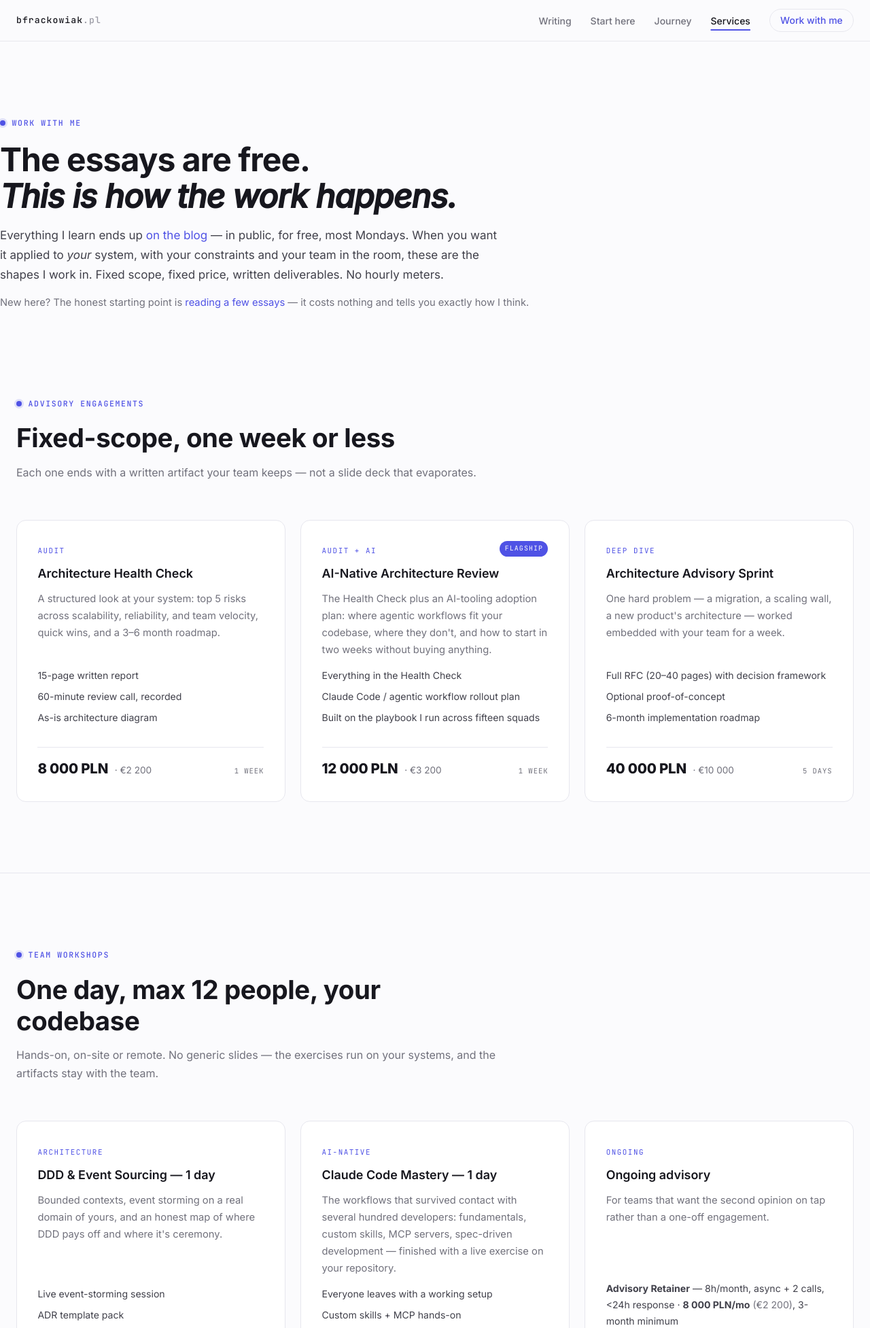
After one commit to batas2/myblog, a PHP site: page /services/ in a window 1280 px wide. The commit adds this page. Shown: the top 1954 px of the page at 68% size. Run offline with PHP 8.4, Linux system fonts and the light colour scheme; some libraries are stand-ins or nearby versions.

Commit message:
Add /services/ page: pricing, engagement catalog, discovery-call CTA
Deliberately deep in the site, not on the homepage: nav/footer/author-box
link to it, homepage keeps blog-first layout with only a ghost
"Engagements & pricing" link. Calendly is a plain outbound link (CSP
stays 'self'), configurable via new calendly_url key; empty key falls
back to the contact form. Sitemap entry, JSON-LD OfferCatalog with
prices, llms.txt services section rewritten with the full price card.
Integration tests cover the page, pricing, and nav links (175 green).

Co-Authored-By: Claude Fable 5 <noreply@anthropic.com>

```diff
--- a/config.example.php
+++ b/config.example.php
@@ -19,6 +19,10 @@ return [
     // https://buttondown.com/api/emails/embed-subscribe/<username>)
     // leave '' to hide the subscribe boxes
     'newsletter_action' => '',
+
+    // Calendly event link for the free discovery call on /services/
+    // (e.g. 'https://calendly.com/you/discovery-30'); '' = contact-form CTA instead
+    'calendly_url' => '',
 
     // HMAC key for the comment captcha tokens; rotate freely
     'comments_secret' => 'CHANGE-ME-openssl-rand-hex-24',
--- a/lib/components.php
+++ b/lib/components.php
@@ -91,7 +91,7 @@ function author_box(): string
     <p>Solution architect. I write weekly about software architecture, the humans around it, and the corporate machine they form together.</p>
     <div class="links">
       <a href="/blog/start/">Start here</a>
-      <a href="/#contact">Work with me</a>
+      <a href="/services/">Work with me</a>
       <a href="https://www.linkedin.com/in/bartoszfrackowiak/">LinkedIn</a>
       <a href="/feed.xml">RSS</a>
     </div>
--- a/lib/feeds.php
+++ b/lib/feeds.php
@@ -47,7 +47,8 @@ function render_sitemap(array $posts): string
     $latest = date('Y-m-d', $posts[0]['publish_ts']);
     $urls = "  <url><loc>{$site}/</loc><lastmod>{$latest}</lastmod><priority>1.0</priority></url>\n"
           . "  <url><loc>{$site}/blog/</loc><lastmod>{$latest}</lastmod><priority>0.9</priority></url>\n"
-          . "  <url><loc>{$site}/blog/start/</loc><lastmod>{$latest}</lastmod><priority>0.8</priority></url>\n";
+          . "  <url><loc>{$site}/blog/start/</loc><lastmod>{$latest}</lastmod><priority>0.8</priority></url>\n"
+          . "  <url><loc>{$site}/services/</loc><lastmod>{$latest}</lastmod><priority>0.6</priority></url>\n";
     foreach ($posts as $p) {
         $urls .= '  <url><loc>' . post_url($p['slug']) . '</loc><lastmod>' . date('Y-m-d', $p['publish_ts']) . "</lastmod><priority>0.7</priority></url>\n";
     }
--- a/lib/page.php
+++ b/lib/page.php
@@ -42,11 +42,12 @@ function page_head(string $title, string $desc, string $canonical, string $extra
 HTML;
 }
 
-/** Site navigation. $active: 'blog' | 'start' | 'home' | '' — marks the current place. */
+/** Site navigation. $active: 'blog' | 'start' | 'services' | 'home' | '' — marks the current place. */
 function site_nav(string $active = ''): string
 {
-    $blog  = $active === 'blog' ? ' aria-current="page"' : '';
-    $start = $active === 'start' ? ' aria-current="page"' : '';
+    $blog     = $active === 'blog' ? ' aria-current="page"' : '';
+    $start    = $active === 'start' ? ' aria-current="page"' : '';
+    $services = $active === 'services' ? ' aria-current="page"' : '';
     return <<<HTML
 <header class="nav">
   <div class="nav-inner">
@@ -55,8 +56,8 @@ function site_nav(string $active = ''): string
       <li><a href="/blog/"{$blog}>Writing</a></li>
       <li><a href="/blog/start/"{$start}>Start here</a></li>
       <li class="optional"><a href="/#journey">Journey</a></li>
-      <li class="optional"><a href="/#services">Services</a></li>
-      <li><a class="nav-cta" href="/#contact">Work with me</a></li>
+      <li class="optional"><a href="/services/"{$services}>Services</a></li>
+      <li><a class="nav-cta" href="/services/">Work with me</a></li>
     </ul>
   </div>
 </header>
@@ -74,6 +75,7 @@ function site_footer(): string
     <span>© {$y} Bartosz Frąckowiak</span>
     <nav>
       <a href="/blog/">Writing</a>
+      <a href="/services/">Services</a>
       <a href="/feed.xml">RSS</a>
       <a href="https://www.linkedin.com/in/bartoszfrackowiak/" rel="me">LinkedIn</a>
       <a href="https://medium.com/@bfrackowiak" rel="me">Medium</a>
--- /dev/null
+++ b/services/index.php
@@ -0,0 +1,234 @@
+<?php
+declare(strict_types=1);
+
+require_once __DIR__ . '/../lib/config.php';
+require_once __DIR__ . '/../lib/helpers.php';
+require_once __DIR__ . '/../lib/components.php';
+require_once __DIR__ . '/../lib/page.php';
+
+$calendly = (string) cfg('calendly_url', '');
+
+$ld = json_encode([
+    '@context' => 'https://schema.org',
+    '@graph' => [
+        [
+            '@type' => 'WebPage',
+            '@id' => 'https://bfrackowiak.pl/services/#page',
+            'url' => 'https://bfrackowiak.pl/services/',
+            'name' => 'Work with me · Bartosz Frąckowiak',
+            'isPartOf' => ['@id' => 'https://bfrackowiak.pl/#website'],
+            'breadcrumb' => [
+                '@type' => 'BreadcrumbList',
+                'itemListElement' => [
+                    ['@type' => 'ListItem', 'position' => 1, 'name' => 'Home', 'item' => 'https://bfrackowiak.pl/'],
+                    ['@type' => 'ListItem', 'position' => 2, 'name' => 'Work with me', 'item' => 'https://bfrackowiak.pl/services/'],
+                ],
+            ],
+        ],
+        [
+            '@type' => 'ProfessionalService',
+            '@id' => 'https://bfrackowiak.pl/services/#service',
+            'name' => 'Bartosz Frąckowiak — Architecture Consulting, Workshops & AI-Native Training',
+            'url' => 'https://bfrackowiak.pl/services/',
+            'areaServed' => 'Worldwide',
+            'provider' => ['@id' => 'https://bfrackowiak.pl/#person'],
+            'hasOfferCatalog' => [
+                '@type' => 'OfferCatalog',
+                'name' => 'Engagements',
+                'itemListElement' => [
+                    ['@type' => 'Offer', 'price' => '8000',  'priceCurrency' => 'PLN', 'itemOffered' => ['@type' => 'Service', 'name' => 'Architecture Health Check']],
+                    ['@type' => 'Offer', 'price' => '12000', 'priceCurrency' => 'PLN', 'itemOffered' => ['@type' => 'Service', 'name' => 'AI-Native Architecture Review']],
+                    ['@type' => 'Offer', 'price' => '40000', 'priceCurrency' => 'PLN', 'itemOffered' => ['@type' => 'Service', 'name' => 'Architecture Advisory Sprint']],
+                    ['@type' => 'Offer', 'price' => '15000', 'priceCurrency' => 'PLN', 'itemOffered' => ['@type' => 'Service', 'name' => 'DDD & Event Sourcing Workshop (1 day)']],
+                    ['@type' => 'Offer', 'price' => '18000', 'priceCurrency' => 'PLN', 'itemOffered' => ['@type' => 'Service', 'name' => 'Claude Code Mastery Workshop (1 day)']],
+                    ['@type' => 'Offer', 'price' => '8000',  'priceCurrency' => 'PLN', 'itemOffered' => ['@type' => 'Service', 'name' => 'Advisory Retainer (monthly)']],
+                    ['@type' => 'Offer', 'price' => '20000', 'priceCurrency' => 'PLN', 'itemOffered' => ['@type' => 'Service', 'name' => 'Fractional Principal Engineer (monthly)']],
+                ],
+            ],
+        ],
+    ],
+], JSON_UNESCAPED_SLASHES | JSON_UNESCAPED_UNICODE);
+
+$extra = <<<HTML
+<script type="application/ld+json">{$ld}</script>
+<style>
+.svc-hero { padding: 6.5rem 0 1rem; }
+.svc-hero h1 { margin: 0.9rem 0 1rem; }
+.svc-hero .lede { max-width: 46rem; }
+.price-row { display: flex; align-items: baseline; gap: 0.6rem; flex-wrap: wrap; margin-top: 1.1rem; padding-top: 0.9rem; border-top: 1px solid var(--line); }
+.price-row .price { font-weight: 800; font-size: 1.28rem; color: var(--ink); letter-spacing: -0.01em; }
+.price-row .alt { font-size: 0.85rem; color: var(--muted); }
+.price-row .len { margin-left: auto; font-family: 'JetBrains Mono', monospace; font-size: 0.66rem; letter-spacing: 0.09em; text-transform: uppercase; color: var(--muted); }
+.badge-flag { display: inline-block; font-family: 'JetBrains Mono', monospace; font-size: 0.62rem; letter-spacing: 0.11em; text-transform: uppercase; color: var(--paper); background: var(--accent); border-radius: 999px; padding: 0.28em 0.75em; margin-left: 0.6rem; vertical-align: middle; }
+.how { counter-reset: step; display: grid; gap: 1rem; grid-template-columns: repeat(auto-fit, minmax(230px, 1fr)); margin-top: 2rem; }
+.how li { list-style: none; background: var(--surface); border: 1px solid var(--line); border-radius: 14px; padding: 1.1rem 1.25rem; }
+.how li::before { counter-increment: step; content: counter(step, decimal-leading-zero); font-family: 'JetBrains Mono', monospace; font-size: 0.72rem; letter-spacing: 0.1em; color: var(--accent); display: block; margin-bottom: 0.5rem; }
+.how li b { display: block; color: var(--ink); margin-bottom: 0.3rem; }
+.how li p { font-size: 0.88rem; color: var(--muted); margin: 0; }
+.small-print { font-size: 0.85rem; color: var(--muted); margin-top: 2rem; max-width: 46rem; }
+.read-first { margin-top: 0.9rem; font-size: 0.92rem; color: var(--muted); }
+</style>
+HTML;
+
+echo page_head(
+    'Work with me · Bartosz Frąckowiak — architecture consulting, workshops & AI-native training',
+    'Fixed-scope architecture engagements, team workshops (DDD, Claude Code), and ongoing advisory — from the architect who runs an AI transformation across several hundred developers. Transparent pricing.',
+    'https://bfrackowiak.pl/services/',
+    $extra
+);
+
+echo site_nav('services');
+?>
+
+<main>
+
+  <section class="svc-hero wrap">
+    <?= eyebrow('Work with me') ?>
+    <h1 class="display" style="font-size:clamp(2rem,4.5vw,3rem)">The essays are free.<br><em>This is how the work happens.</em></h1>
+    <p class="lede">
+      Everything I learn ends up <a href="/blog/">on the blog</a> — in public, for free, most Mondays.
+      When you want it applied to <em>your</em> system, with your constraints and your team in the room,
+      these are the shapes I work in. Fixed scope, fixed price, written deliverables. No hourly meters.
+    </p>
+    <p class="read-first">New here? The honest starting point is <a href="/blog/start/">reading a few essays</a> — it costs nothing and tells you exactly how I think.</p>
+  </section>
+
+  <!-- ============ ENGAGEMENTS ============ -->
+  <section id="engagements" class="section">
+    <div class="wrap">
+      <div class="section-head">
+        <?= eyebrow('Advisory engagements') ?>
+        <h2>Fixed-scope, one week or less</h2>
+        <p>Each one ends with a written artifact your team keeps — not a slide deck that evaporates.</p>
+      </div>
+
+      <div class="grid-3">
+        <article class="card">
+          <div class="card-top"><span class="k">Audit</span></div>
+          <h3>Architecture Health Check</h3>
+          <p>A structured look at your system: top 5 risks across scalability, reliability, and team velocity, quick wins, and a 3–6 month roadmap.</p>
+          <ul>
+            <li><span>15-page written report</span></li>
+            <li><span>60-minute review call, recorded</span></li>
+            <li><span>As-is architecture diagram</span></li>
+          </ul>
+          <div class="price-row"><span class="price">8 000 PLN</span><span class="alt">· €2 200</span><span class="len">1 week</span></div>
+        </article>
+
+        <article class="card">
+          <div class="card-top"><span class="k">Audit + AI</span><span class="badge-flag">Flagship</span></div>
+          <h3>AI-Native Architecture Review</h3>
+          <p>The Health Check plus an AI-tooling adoption plan: where agentic workflows fit your codebase, where they don't, and how to start in two weeks without buying anything.</p>
+          <ul>
+            <li><span>Everything in the Health Check</span></li>
+            <li><span>Claude Code / agentic workflow rollout plan</span></li>
+            <li><span>Built on the playbook I run across fifteen squads</span></li>
+          </ul>
+          <div class="price-row"><span class="price">12 000 PLN</span><span class="alt">· €3 200</span><span class="len">1 week</span></div>
+        </article>
+
+        <article class="card">
+          <div class="card-top"><span class="k">Deep dive</span></div>
+          <h3>Architecture Advisory Sprint</h3>
+          <p>One hard problem — a migration, a scaling wall, a new product's architecture — worked embedded with your team for a week.</p>
+          <ul>
+            <li><span>Full RFC (20–40 pages) with decision framework</span></li>
+            <li><span>Optional proof-of-concept</span></li>
+            <li><span>6-month implementation roadmap</span></li>
+          </ul>
+          <div class="price-row"><span class="price">40 000 PLN</span><span class="alt">· €10 000</span><span class="len">5 days</span></div>
+        </article>
+      </div>
+    </div>
+  </section>
+
+  <!-- ============ WORKSHOPS ============ -->
+  <section id="workshops" class="section">
+    <div class="wrap">
+      <div class="section-head">
+        <?= eyebrow('Team workshops') ?>
+        <h2>One day, max 12 people, your codebase</h2>
+        <p>Hands-on, on-site or remote. No generic slides — the exercises run on your systems, and the artifacts stay with the team.</p>
+      </div>
+
+      <div class="grid-3">
+        <article class="card">
+          <div class="card-top"><span class="k">Architecture</span></div>
+          <h3>DDD &amp; Event Sourcing — 1 day</h3>
+          <p>Bounded contexts, event storming on a real domain of yours, and an honest map of where DDD pays off and where it's ceremony.</p>
+          <ul>
+            <li><span>Live event-storming session</span></li>
+            <li><span>ADR template pack</span></li>
+            <li><span>Anti-pattern review in your code</span></li>
+          </ul>
+          <div class="price-row"><span class="price">15 000 PLN</span><span class="alt">· €4 000</span><span class="len">1 day</span></div>
+        </article>
+
+        <article class="card">
+          <div class="card-top"><span class="k">AI-native</span></div>
+          <h3>Claude Code Mastery — 1 day</h3>
+          <p>The workflows that survived contact with several hundred developers: fundamentals, custom skills, MCP servers, spec-driven development — finished with a live exercise on your repository.</p>
+          <ul>
+            <li><span>Everyone leaves with a working setup</span></li>
+            <li><span>Custom skills + MCP hands-on</span></li>
+            <li><span>60-minute follow-up call included</span></li>
+          </ul>
+          <div class="price-row"><span class="price">18 000 PLN</span><span class="alt">· €4 800</span><span class="len">1 day</span></div>
+        </article>
+
+        <article class="card">
+          <div class="card-top"><span class="k">Ongoing</span></div>
+          <h3>Ongoing advisory</h3>
+          <p>For teams that want the second opinion on tap rather than a one-off engagement.</p>
+          <ul>
+            <li><span><strong>Advisory Retainer</strong> — 8h/month, async + 2 calls, &lt;24h response · <strong>8 000 PLN/mo</strong> <span style="color:var(--muted)">(€2 200)</span>, 3-month minimum</span></li>
+            <li><span><strong>Fractional Principal Engineer</strong> — 20h/month embedded, weekly standup, owns one critical RFC per month · <strong>20 000 PLN/mo</strong> <span style="color:var(--muted)">(€5 500)</span>, 6-month minimum, max 2 clients at a time</span></li>
+          </ul>
+        </article>
+      </div>
+    </div>
+  </section>
+
+  <!-- ============ HOW IT WORKS / BOOK ============ -->
+  <section id="book" class="section">
+    <div class="wrap">
+      <div class="section-head">
+        <?= eyebrow('How it works') ?>
+        <h2>Start with a conversation, not a contract</h2>
+        <p>A free 30-minute call. You talk about your system, I ask questions, and I tell you honestly which of the above fits — or that none of it does and you don't need me. That happens too, and I'd rather say it on a free call.</p>
+      </div>
+
+      <ol class="how">
+        <li><b>Discovery call — 30 min, free</b><p>Your stack, your team, where it hurts. No pitch deck.</p></li>
+        <li><b>Fixed proposal within 24h</b><p>Scope, deliverable, date, price. One page, no surprises.</p></li>
+        <li><b>The work</b><p>Delivered on the stated date, with the written artifact your team keeps.</p></li>
+      </ol>
+
+      <p style="margin-top:2.2rem">
+        <?php if ($calendly !== ''): ?>
+          <a class="btn btn-primary" href="<?= e($calendly) ?>" target="_blank" rel="noopener">Book the free 30-min call <?= arrow_icon() ?></a>
+          <a class="btn btn-ghost" href="/#contact" style="margin-left:0.6rem">Or send a message</a>
+        <?php else: ?>
+          <a class="btn btn-primary" href="/#contact">Get in touch — I reply within 2 business days <?= arrow_icon() ?></a>
+        <?php endif; ?>
+      </p>
+
+      <p class="small-print">
+        Remote-first, worldwide; on-site within the EU. Engagements run under a standard B2B invoice
+        (EU reverse-charge VAT for international clients) with a mutual NDA on request. Workshop
+        materials remain yours to reuse internally. If a delivered engagement doesn't match its
+        stated scope, you don't pay for the gap.
+      </p>
+    </div>
+  </section>
+
+  <!-- ============ NEWSLETTER ============ -->
+  <section class="section">
+    <div class="wrap">
+      <?= newsletter_box() ?>
+    </div>
+  </section>
+
+</main>
+
+<?= site_footer() ?>
```
Also changed, not shown: index.php (+8 -1 lines), llms.txt (+12 -6 lines), tests/integration.php (+9 -1 lines), 2 other files.
